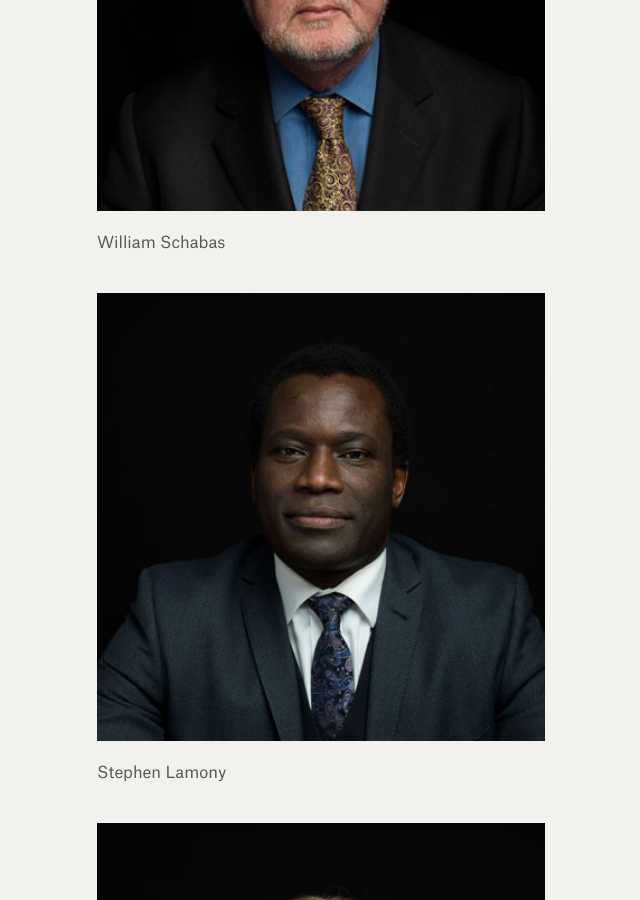
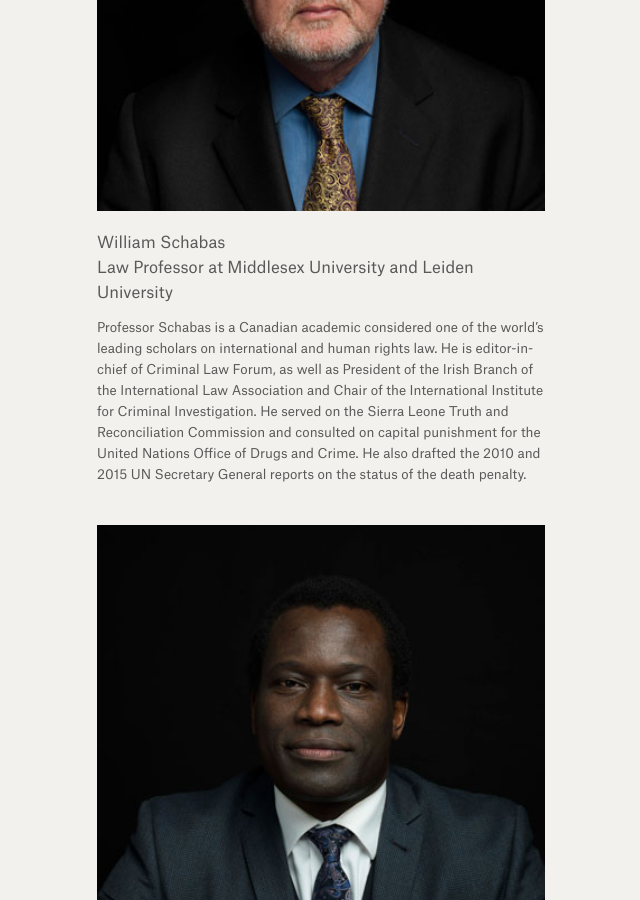
Before and after one commit to weights-and-measures/weights-and-measures.github.io, a Jekyll site: the page built from photographs.html, in a window 1280 px wide and 900 px high, scrolled down 5614 px. Shown: the whole window, without its empty margins (319-959 px from the left). Built offline with Jekyll 4.4.1, drawn with Linux system fonts in a browser that asks for light colours.

Commit message:
Updated D2

```diff
--- a/_photographs/d2.markdown
+++ b/_photographs/d2.markdown
@@ -6,4 +6,7 @@ position: 53
 
 ![resize.jpg](/uploads/resize.jpg)
 
-William Schabas
+William Schabas <br> Law Professor at Middlesex University and Leiden University
+
+
+Professor Schabas is a Canadian academic considered one of the world’s leading scholars on international and human rights law. He is editor-in-chief of Criminal Law Forum, as well as President of the Irish Branch of the International Law Association and Chair of the International Institute for Criminal Investigation. He served on the Sierra Leone Truth and Reconciliation Commission and consulted on capital punishment for the United Nations Office of Drugs and Crime. He also drafted the 2010 and 2015 UN Secretary General reports on the status of the death penalty.
```
